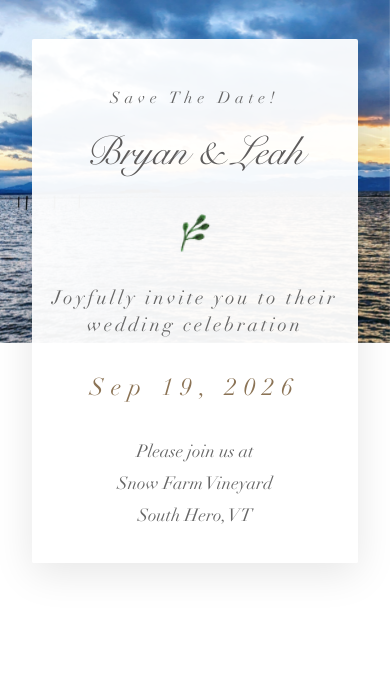
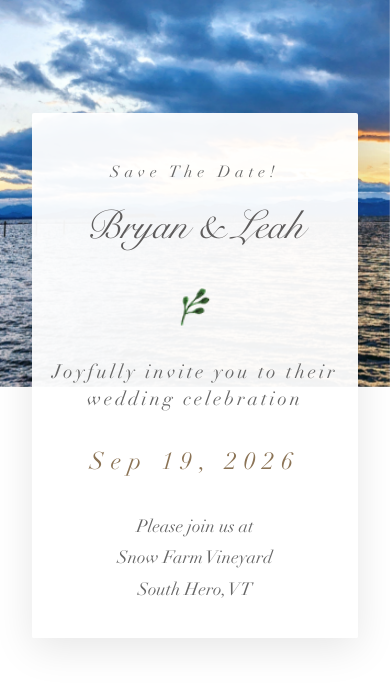
Before and after one commit to bquinn17/wedding-site, a React (Vite) app in the folder app/: page / in a window 390 px wide. Shown: the top 686 px of the page. Built offline with nearby package versions, Linux system fonts and the light colour scheme.

Commit message:
Better top padding

```diff
--- a/app/src/App.css
+++ b/app/src/App.css
@@ -388,10 +388,7 @@
   .hero-section {
     min-height: auto;
     padding-bottom: 0.5rem;
-  }
-
-  .hero-content {
-    margin-top: 2%;
+    padding-top: 4rem;
   }
 
   .wedding-section {
--- a/app/src/components/RsvpSection.jsx
+++ b/app/src/components/RsvpSection.jsx
@@ -4,7 +4,7 @@ function RsvpSection() {
             <div className="rsvp-content">
                 <h2 className="section-title fade-in">RSVP</h2>
                 <p className="info-text fade-in-up">RSVP information will be coming closer to the wedding date. We will send out
-                    another email once the RSVP is available. If you would like to use a different email address that
+                    another email once the RSVP is available. If you would like to use a different email address from
                     the one that received this link from, please reach out to Leah or Bryan!</p>
             </div>
         </section>
```
